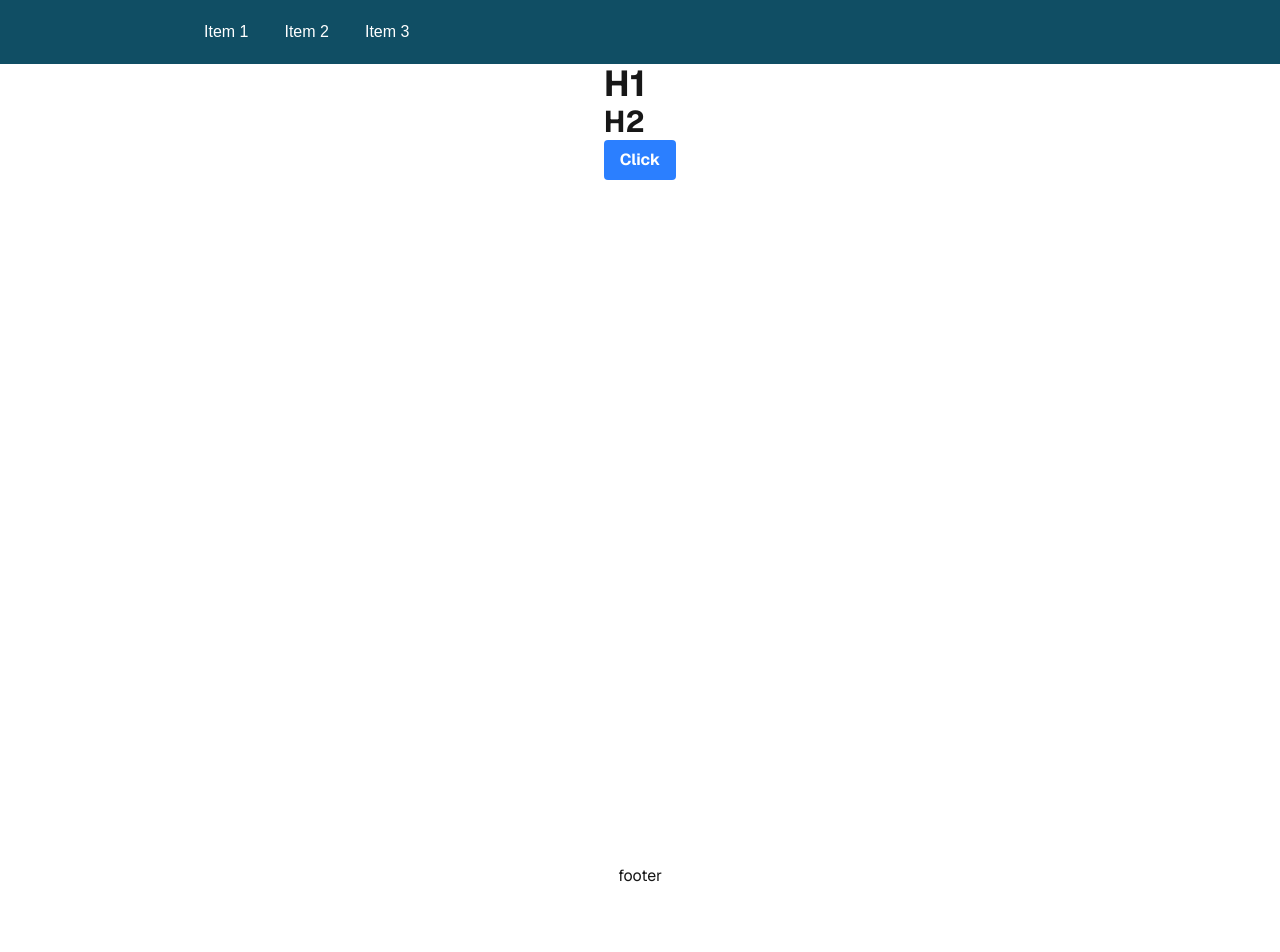
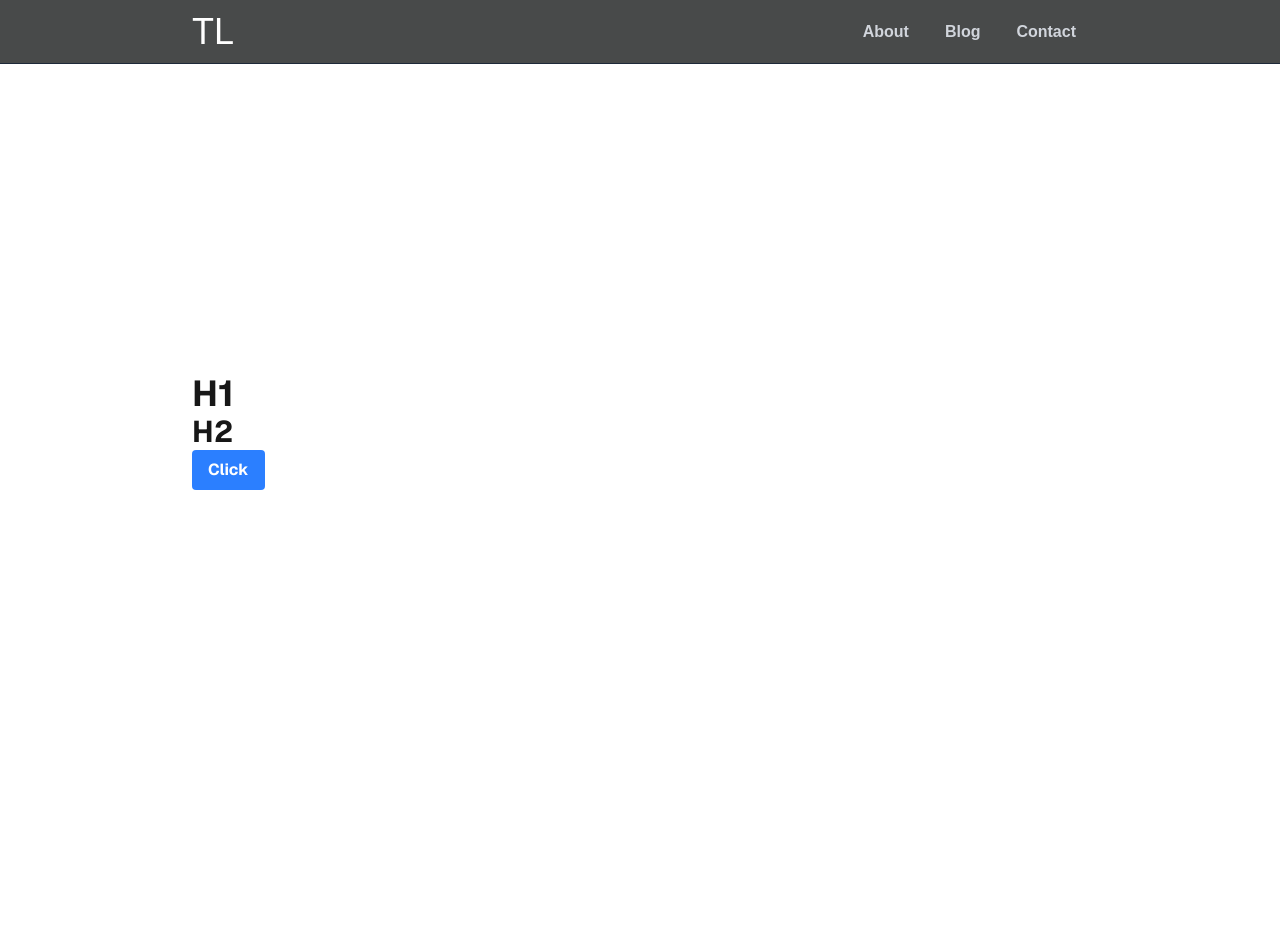
Before and after one commit to samotleriche/portfolio-2025, a Next.js app: page / in a window 1280 px wide. Shown: the top 952 px of the page. Built offline with nearby package versions, Linux system fonts and the light colour scheme.

Commit message:
header work

```diff
--- a/src/app/globals.css
+++ b/src/app/globals.css
@@ -4,6 +4,7 @@
   --background: #ffffff;
   --foreground: #171717;
   --h-navbar: 64px;
+  --background-dark: 11 14 14;
 }
 
 @theme inline {
@@ -42,6 +43,9 @@ body {
   .w-section {
     @apply max-w-4xl mx-auto;
   }
+  .h-section {
+    @apply min-h-[calc(100vh_-_var(--h-navbar))] flex flex-col justify-center;
+  }
 }
 
 @layer components {
--- a/src/app/page.tsx
+++ b/src/app/page.tsx
@@ -2,12 +2,13 @@ import HomeHero from "@/components/sections/home-hero";
 
 export default function Home() {
   return (
-    <div className="items-center justify-items-center w-section h-[200vh] pt-[var(--h-navbar)] gap-16 font-[family-name:var(--font-geist-sans)]">
-      <main className="flex flex-col gap-8 row-start-2 items-center sm:items-start">
+    <div className="items-center justify-items-center pt-[var(--h-navbar)] gap-16 font-[family-name:var(--font-geist-sans)]">
+      <main className="flex w-section flex-col gap-8 row-start-2 items-start">
+        <HomeHero />
         <HomeHero />
       </main>
-      <footer className="row-start-3 flex gap-6 flex-wrap items-center justify-center">
-        footer
+      <footer className="bg-cyan-950 h-10 flex items-center justify-center">
+        <p>&copy; Tomas Leriche - {new Date().getFullYear()} </p>
       </footer>
     </div>
   );
--- a/src/components/navbar.tsx
+++ b/src/components/navbar.tsx
@@ -1,16 +1,22 @@
+import Link from "next/link";
 import React from "react";
 
-const navItems = ["Item 1", "Item 2", "Item 3"];
+const navItems = ["About", "Blog", "Contact"];
 
 function Navbar() {
   return (
-    <header className="bg-cyan-900 fixed h-[var(--h-navbar)] top-0 w-full">
-      <div className="w-section h-full">
+    <header className="bg-[rgb(var(--background-dark)/0.75)] backdrop-blur-sm fixed h-[var(--h-navbar)] top-0 w-full border-b border-b-gray-800">
+      <div className="w-section h-full flex justify-between">
+        <div className="flex justify-center items-center">
+          <Link href="/">
+            <p className="text-white text-4xl">TL</p>
+          </Link>
+        </div>
         <ul className="flex gap-3 h-full">
           {navItems.map((item) => (
             <li
               key={item}
-              className="text-white px-3 py-2 flex justify-center items-center"
+              className="text-gray-300 font-semibold px-3 py-2 flex justify-center items-center"
             >
               {item}
             </li>
--- a/src/components/sections/home-hero.tsx
+++ b/src/components/sections/home-hero.tsx
@@ -2,7 +2,7 @@ import React from "react";
 
 function HomeHero() {
   return (
-    <div className="h-screen">
+    <div className="h-section">
       <h1>H1</h1>
       <h2>H2</h2>
       <button className="btn">Click</button>
```
